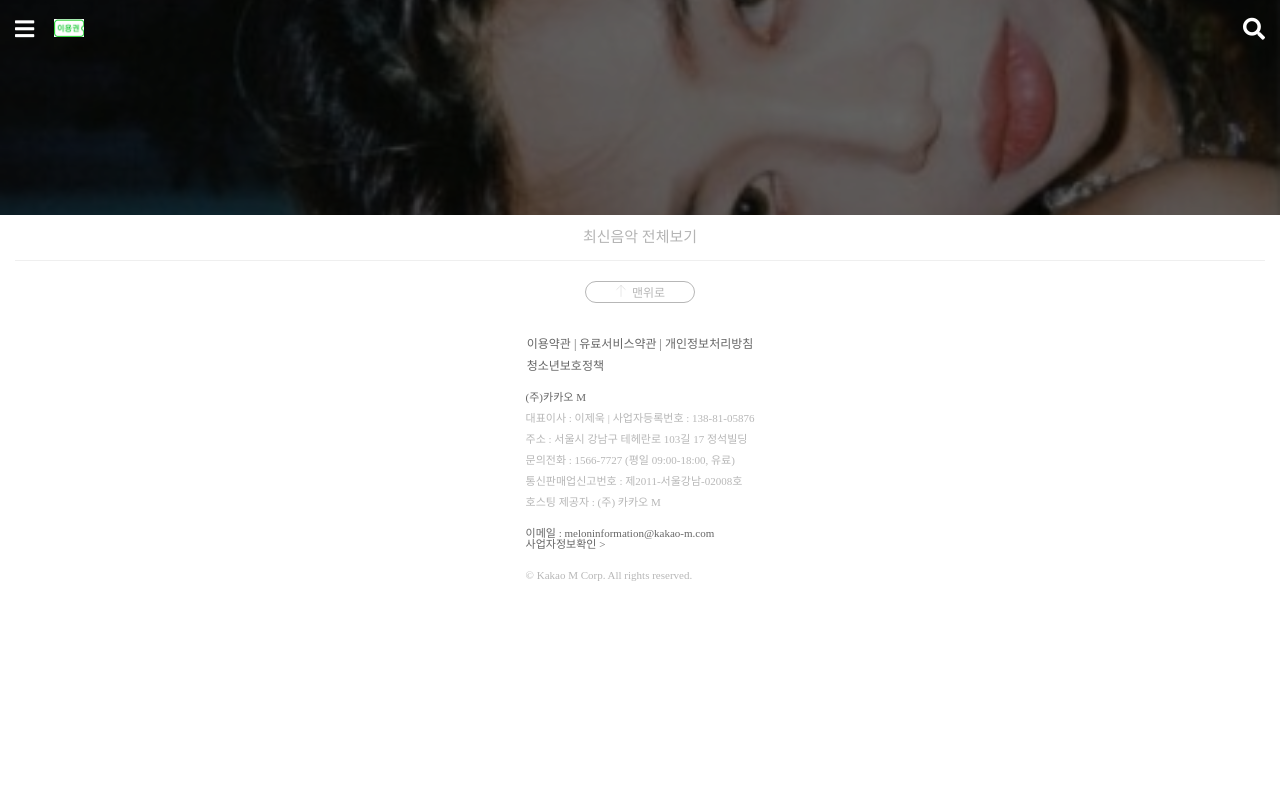
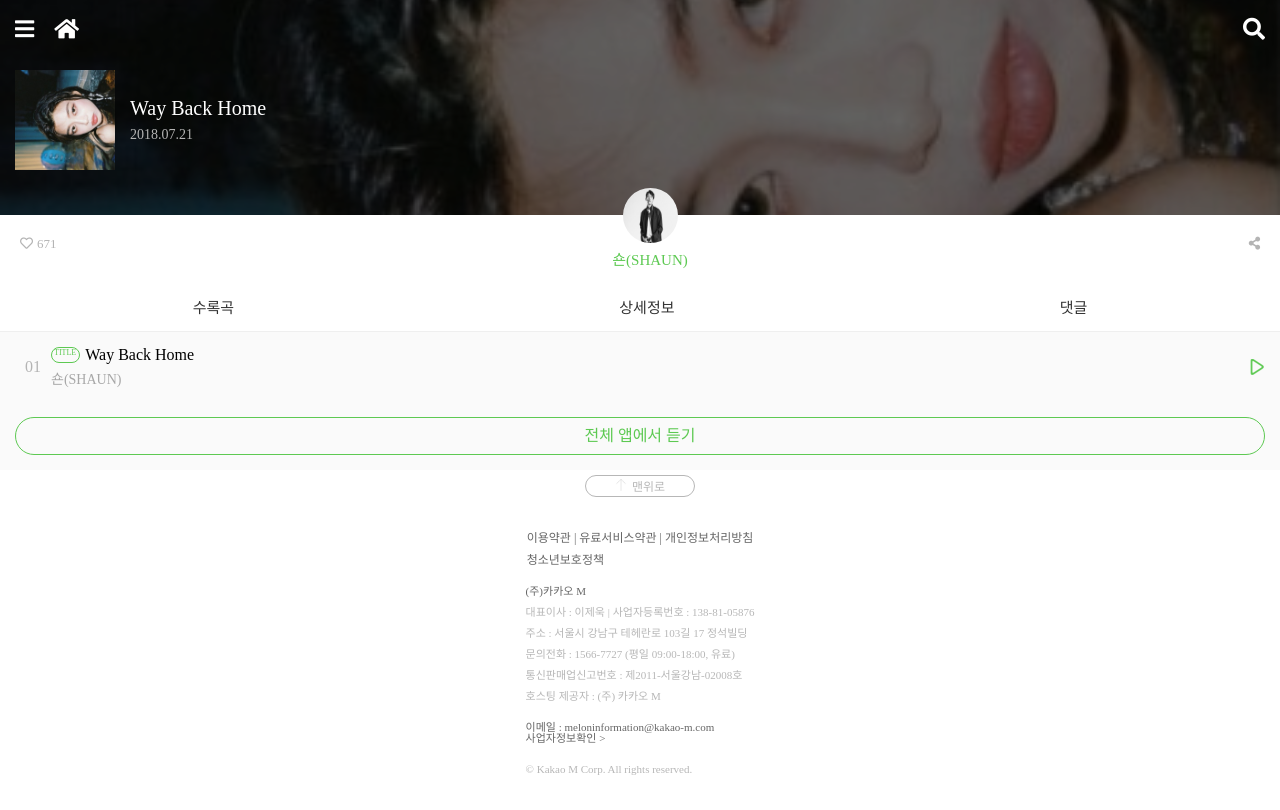
Before and after one commit to fullyalive/clone_melon, a plain HTML site: page detail_pages/music_detail1.html in a window 1280 px wide. Drawn offline with Linux system fonts and the light colour scheme.

Commit message:
Modifying music_detail.html style

```diff
--- a/css/music_detail.css
+++ b/css/music_detail.css
@@ -8,6 +8,9 @@
   z-index: 1;
 }
 
+#detail-header .detail-header__link:nth-child(2) {
+  margin-left: 20px;
+}
 #detail-header i {
   color: white;
   font-size: 22px;
@@ -47,13 +50,34 @@
   padding-right: 15px;
   z-index: 5;
 }
-/*
-#detail-header .detail-header__columns .album__image {
-  position: absolute;
-  top: 55px;
+
+#detail-header .detail__contents {
+  display: flex;
+  align-items: center;
+  margin-top: 70px;
+  margin-left: 15px;
+}
+
+#detail-header .detail__contents .album__image {
   width: 100px;
   height: 100px;
-} */
+  margin-right: 15px;
+}
+
+#detail-header .detail__contents .album__detail-info {
+  display: flex;
+  flex-direction: column;
+  color: white;
+}
+
+.detail__contents .album__detail-info .album__detail-title {
+  margin-bottom: 10px;
+  font-size: 20px;
+}
+.detail__contents .album__detail-info .album__detail-date {
+  color: #b4b4b4;
+  font-size: 14px;
+}
 
 #detail-header .detail-header__column {
   display: flex;
@@ -70,8 +94,6 @@
   justify-content: flex-end;
 }
 
-
-
 #detail-header .detail-header__icon {
   display: inline-block;
   width: 30px;
@@ -79,3 +101,145 @@
   margin-left: 20px;
   cursor: pointer;
 }
+
+#details {
+  position: relative;
+  display: flex;
+  flex-direction: column;
+  align-items: center;
+  width: 100%;
+}
+
+#details .detail__profile-columns {
+  display: flex;
+  justify-content: space-between;
+  width: 100%;
+  padding: 20px;
+}
+
+#details .detail__profile-columns i {
+  color: #b4b4b4;
+  font-size: 13px;
+}
+
+#details .detail__profile-columns .count {
+  color: #b4b4b4;
+  font-size: 13px;
+}
+#details .detail__profile-container {
+  position: absolute;
+  top: -27.5px;
+  display: flex;
+  flex-direction: column;
+  align-items: center;
+  width: 100%;
+  padding-right: 20px;
+  z-index: 10;
+}
+
+#details .detail__profile-container .detail__profile-image {
+  width: 55px;
+  height: 55px;
+  border-radius: 50%;
+  margin-bottom: 10px;
+}
+
+#details .detail__profile-container .detail__profile-name {
+  font-size: 15px;
+  color: #5dc952;
+}
+
+#details .detail__category {
+  display: flex;
+  justify-content: space-around;
+  width: 100%;
+  padding-bottom: 5px;
+  margin-top: 20px;
+  border-bottom: 1px solid #efefef;
+}
+
+#details .detail__category .detail__category-item {
+  padding: 10px;
+  color: #333333;
+  font-size: 15px;
+}
+
+#details .detail__musics {
+  display: flex;
+  flex-direction: column;
+  align-items: center;
+  width: 100%;
+  padding-top: 0;
+}
+
+#details .detail__musics .detail__musics-row {
+  display: flex;
+  align-items: center;
+  width: 100%;
+  padding: 15px;
+  background-color: #fafafa;
+}
+
+.detail__musics .detail__musics-row .order {
+  padding-left: 10px;
+  padding-right: 10px;
+  color: #b4b4b4;
+}
+
+.detail__musics .detail__musics-row .music-title {
+  width: 80%;
+  display: flex;
+  flex-direction: column;
+}
+
+.detail__musics-row .music-title .title-info {
+  display: flex;
+  width: 100%;
+  margin-bottom: 10px;
+}
+
+.music-title .title-info .title {
+  cursor: pointer;
+}
+
+.music-title .title-info .title-icon {
+  display: flex;
+  justify-content: center;
+  padding: 1px;
+  padding-left: 2px;
+  padding-right: 3px;
+  margin-right: 5px;
+  color: #5dc952;
+  font-size: 8px;
+  text-align: center;
+  border: 1px solid #5dc952;
+  border-radius: 10px;
+}
+
+.detail__musics-row .music-title .creator {
+  color: #a7a7a7;
+  font-size: 14px;
+  cursor: pointer;
+}
+
+.detail__musics-column {
+  display: flex;
+  justify-content: flex-end;
+  width: 20%;
+}
+
+.detail__musics-row .music__play-button {
+  width: 16px;
+  height: 16px;
+  cursor: pointer;
+}
+
+.music__more-button {
+  width: 100%;
+  border: 1px solid #5dc952;
+  border-radius: 30px;
+  color: #5dc952;
+  text-align: center;
+  line-height: 36px;
+  cursor: pointer;
+}
--- a/detail_pages/music_detail1.html
+++ b/detail_pages/music_detail1.html
@@ -18,8 +18,8 @@
                 <a class="detail-header__link" href="hamburger.html">
                     <i class="fas fa-bars"></i>
                 </a>
-                <a href="detail-header__link" href="login.html">
-                    <img class="detail-header__icon" src="../images/header_icon1.png" alt="이용권">
+                <a class="detail-header__link" href="../index.html">
+                    <i class="fas fa-home"></i>
                 </a>
             </div>
             <div class="detail-header__column">
@@ -28,19 +28,58 @@
                 </a>
             </div>
         </div>
-        <!-- <div class="detail-header__columns">
+        <div class="detail__contents">
             <img class="album__image" src="../images/album/album1.jpg" alt="앨범커버">
             <div class="album__detail-info">
                 <span class="album__detail-title">Way Back Home</span>
-                <span class="album__detail-creator">숀(SHAUN)</span>
+                <span class="album__detail-date">2018.07.21</span>
             </div>
-        </div> -->
+        </div>
         <div class="detail-container">
             <div class="detail__header-image" style="background-image: url(../images/album/album1.jpg)"></div>
         </div>
     </header>
-    <main id="albums">
-        <a class="more_button" href="new.html">최신음악 전체보기</div>
+    <main id="details">
+        <div class="detail__profile-columns">
+            <div class="detail__profile-column">
+                <i class="far fa-heart"></i>
+                <span class="count">671</span>
+            </div>
+            <div class="detail__profile-container">
+                <img class="detail__profile-image" src="../images/profile/숀.jpg">
+                <span class="detail__profile-name">숀(SHAUN)</span>
+            </div>
+            <div class="detail__profile-column">
+                <i class="fas fa-share-alt"></i>
+            </div>
+        </div>
+        <div class="detail__category">
+            <span class="detail__category-item">수록곡</span>
+            <span class="detail__category-item">상세정보</span>
+            <span class="detail__category-item">댓글</span>
+        </div>
+        <div class="detail__musics">
+            <div class="detail__musics-row">
+                <span class="order">01</span>
+                <span class="music-title">
+                    <span class="title-info">
+                        <span class="title-icon">TITLE</span>
+                        <span class="title">Way Back Home</span>
+                    </span>
+                    <span class="creator">숀(SHAUN)</span>
+                </span>
+                <span class="detail__musics-column">
+                    <img class="music__play-button" src="../images/play_button.png">
+                </span>
+            </div>
+            <div class="detail__musics-row">
+                <div class="music__more-button">
+                    전체 앱에서 듣기
+                </div>
+            </div>
+        </div>
+
+        <!-- <a class="more_button" href="new.html">최신음악 전체보기</div> -->
     </main>
     <footer id="footer">
         <a class="top_button" href="#header">
```
Also changed, not shown: images/profile/숀.jpg (added).
